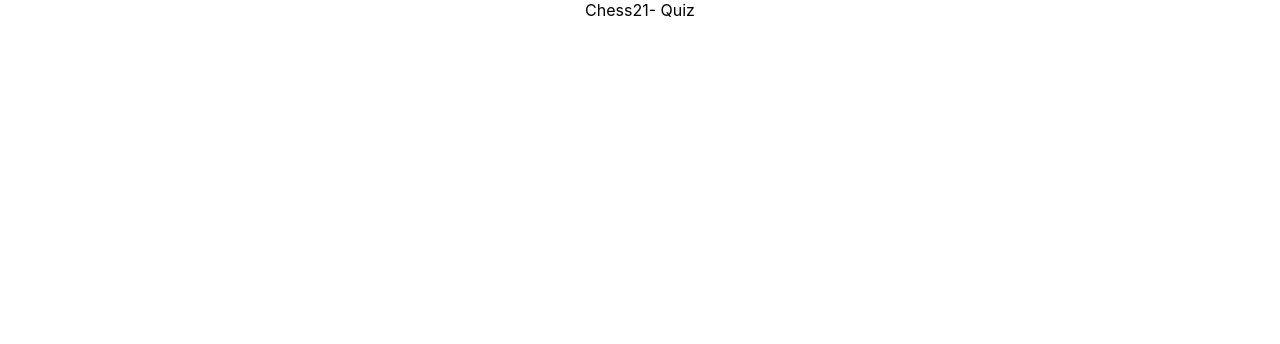
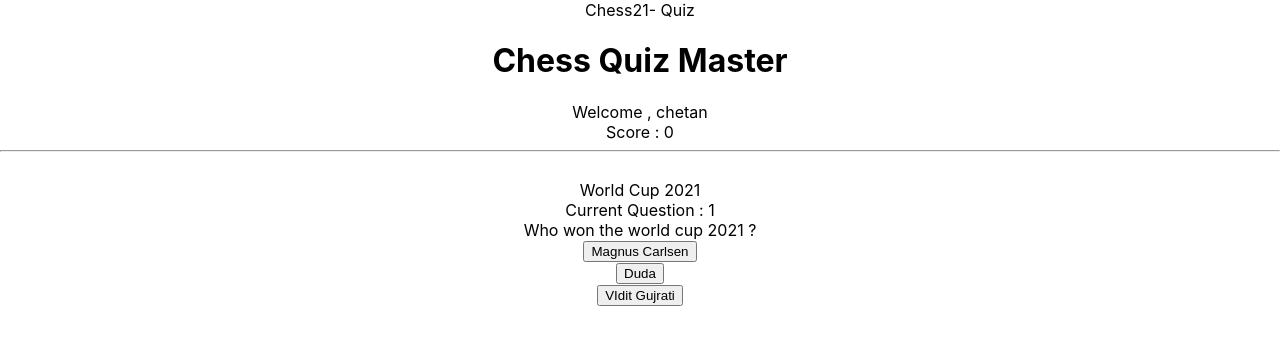
Before and after one commit to Chetandhangar/chess21-quiz, a React (Create React App) app: page / in a window 1280 px wide. Shown: the top 344 px of the page. Built offline with nearby package versions, Linux system fonts and the light colour scheme.

Commit message:
test - using useReducer for state mgmt

```diff
--- a/src/App.tsx
+++ b/src/App.tsx
@@ -1,16 +1,89 @@
-import React from 'react';
-import logo from './logo.svg';
+import {Header} from './components/Header'
 import './App.css';
+import { useReducer} from 'react';
+import {quizOne} from './data/data';
+//import { Question, Options, Quiz} from './data/quiz-types';
 
 
 
+export function Result(){
+  return(
+    <div>
+      Result
+      <button>Replay the Quiz</button>
+    </div>
+    )
+}
+
 function App() {
+  type ACTIONTYPES =
+    | {type : "INC_SCORE" ; payload : number}
+    | {type : "DEC_SCORE" ; payload : number}
+    | {type : "RESET" }
+
+  const initialState = {
+    score : 0,
+    username : "chetan",
+    currentQuestion : 0
+  }
+  function reducerFunction(state : typeof initialState, action :ACTIONTYPES){
+    switch(action.type){
+      case "INC_SCORE":
+        return {...state,
+          score : state.score + action.payload,
+          currentQuestion : state.currentQuestion + 1
+        }
+        case "DEC_SCORE":
+          return {...state,
+            score : state.score - action.payload,
+            currentQuestion : state.currentQuestion + 1
+          }
+        case "RESET":
+          return{
+            ...state,
+            score : 0,
+            currentQuestion : 1
+          }
+        default :
+        return{
+          ...state
+        }
+    }
+  }
+  const [state , dispatch] = useReducer(reducerFunction , initialState)
+
   return (
     <div className="App">
       <div>
         <header>Chess21- Quiz</header>
       </div>
       <div>
+        <div>
+       <Header username={state.username} score={state.score}/>
+       </div>
+      </div>
+      <hr />
+      <br/>
+      <div>
+        {quizOne.quizName}
+         <div>
+           {state.currentQuestion > 2? (<Result />)
+           : (    <div>
+             <div>
+         Current Question : {state.currentQuestion + 1}
+       </div>
+            {quizOne.question[state.currentQuestion].question}
+            {quizOne.question[state.currentQuestion].options.map((option) =>(
+              <div>
+                <button onClick={() => dispatch({
+                type : option.isRight ? "INC_SCORE" : "DEC_SCORE", payload  : 1
+             })}>{option.text}</button>
+              </div>
+            ))}
+          </div>)}
+
+         </div>
+
 
       </div>
     </div>
--- /dev/null
+++ b/src/components/Header.tsx
@@ -0,0 +1,19 @@
+
+type HeaderTypes = {
+   username : string;
+   score : number
+}
+
+function Header({username,score} : HeaderTypes){
+    return(
+        <div>
+         <div>
+            <h1>Chess Quiz Master</h1>
+            <div>Welcome , {username}</div>
+            <div>Score : {score}</div>
+         </div>
+        </div>
+    )
+}
+
+export {Header}
```
Also changed, not shown: src/utils/score-keeper.ts (added, +10 -0 lines), src/data/data.ts (line endings or trailing spaces).
